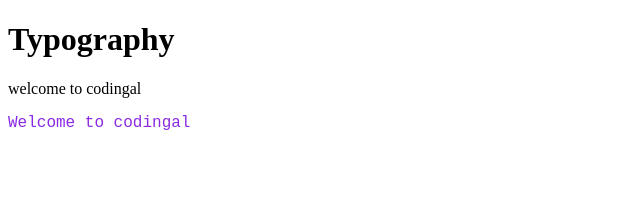
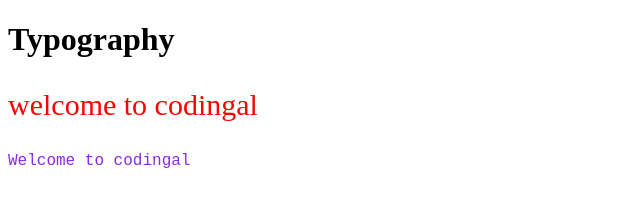
Before and after one commit to shezma1176/WebDevelopement, a plain HTML site: page typography.html in a window 1280 px wide. Shown: the whole page, without its empty margins (0-640 px from the left). Drawn offline with Linux system fonts and the light colour scheme.

Commit message:
typography.html

```diff
--- a/typography.html
+++ b/typography.html
@@ -6,7 +6,7 @@
     <meta name="viewport" content="width=device-width, initial-scale=1.0">
     <title>Typography</title>
     <style>
-        .texts {
+        .text1 {
             color: red;
             font-size: 30px;
         }
```
